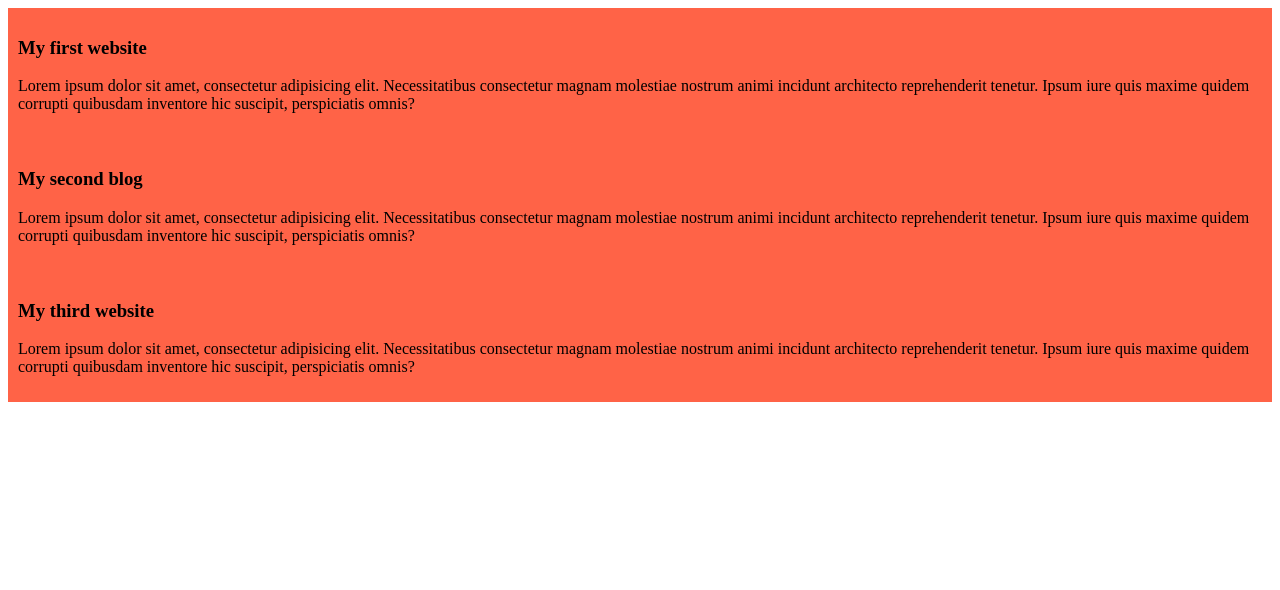
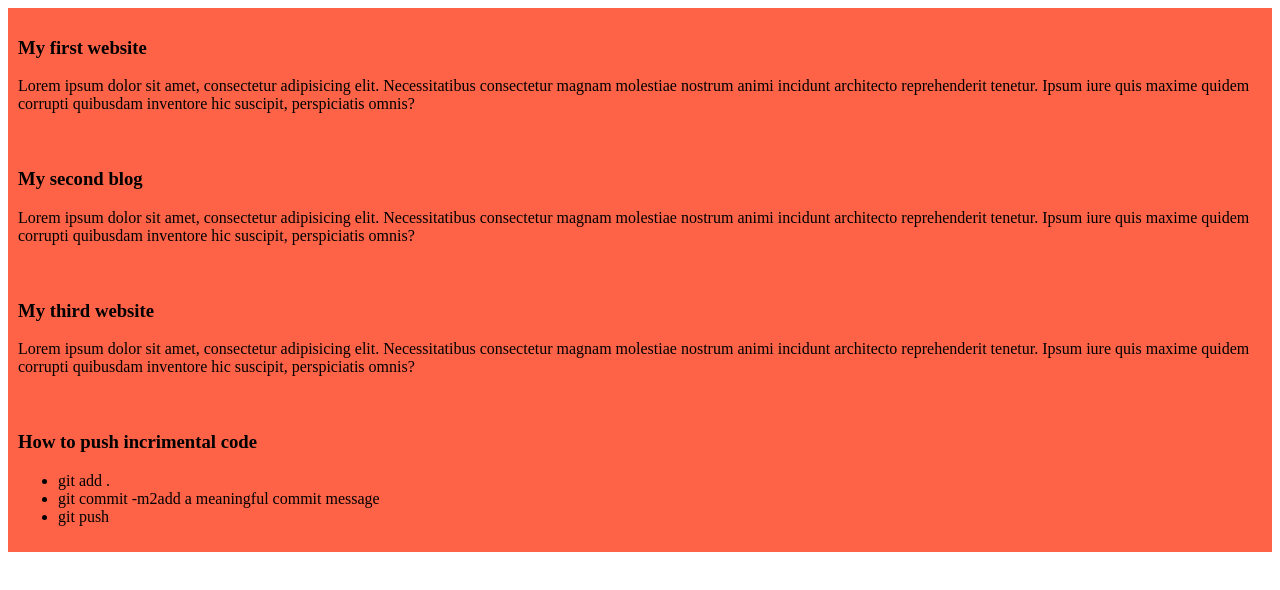
Before and after one commit to Humayraurmi/my-simple-website, a plain HTML site: page index.html in a window 1280 px wide. Drawn offline with Linux system fonts and the light colour scheme.

Commit message:
added a list to push code

```diff
--- a/index.html
+++ b/index.html
@@ -22,5 +22,13 @@
         <p>Lorem ipsum dolor sit amet, consectetur adipisicing elit. Necessitatibus consectetur magnam molestiae nostrum animi incidunt architecto reprehenderit tenetur. Ipsum iure quis maxime quidem corrupti quibusdam inventore hic suscipit, perspiciatis omnis?</p>
 
     </div>
+    <div>
+        <h3>How to push incrimental code</h3>
+        <ul>
+            <li>git add .</li>
+            <li>git commit -m2add a meaningful commit message</li>
+            <li>git push</li>
+        </ul>
+    </div>
 </body>
 </html>
```
